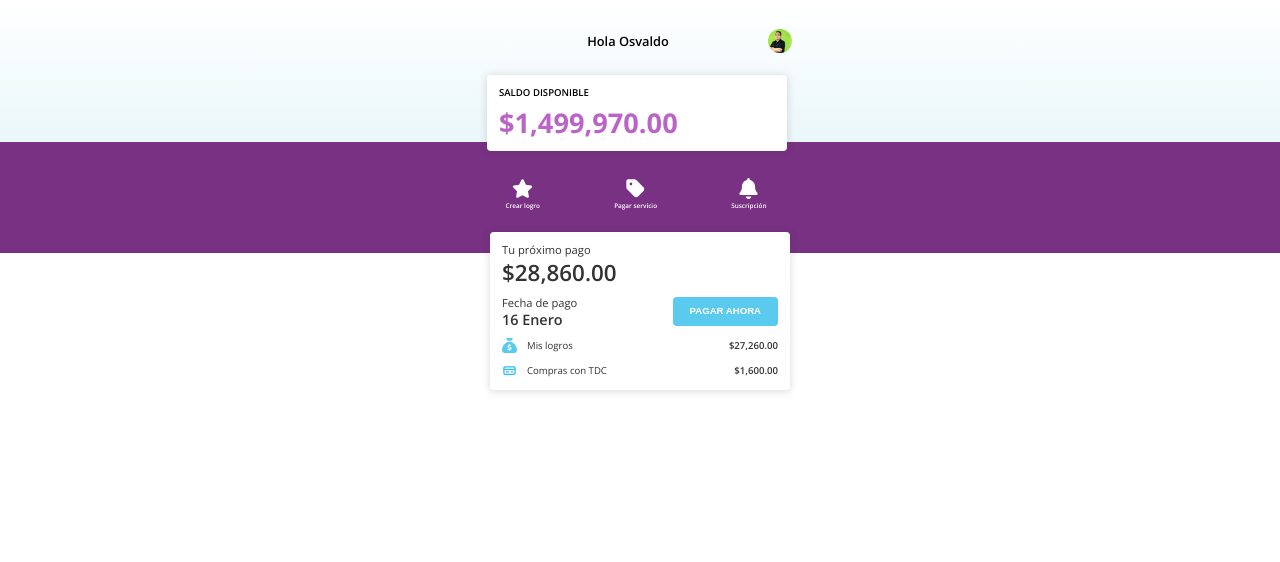
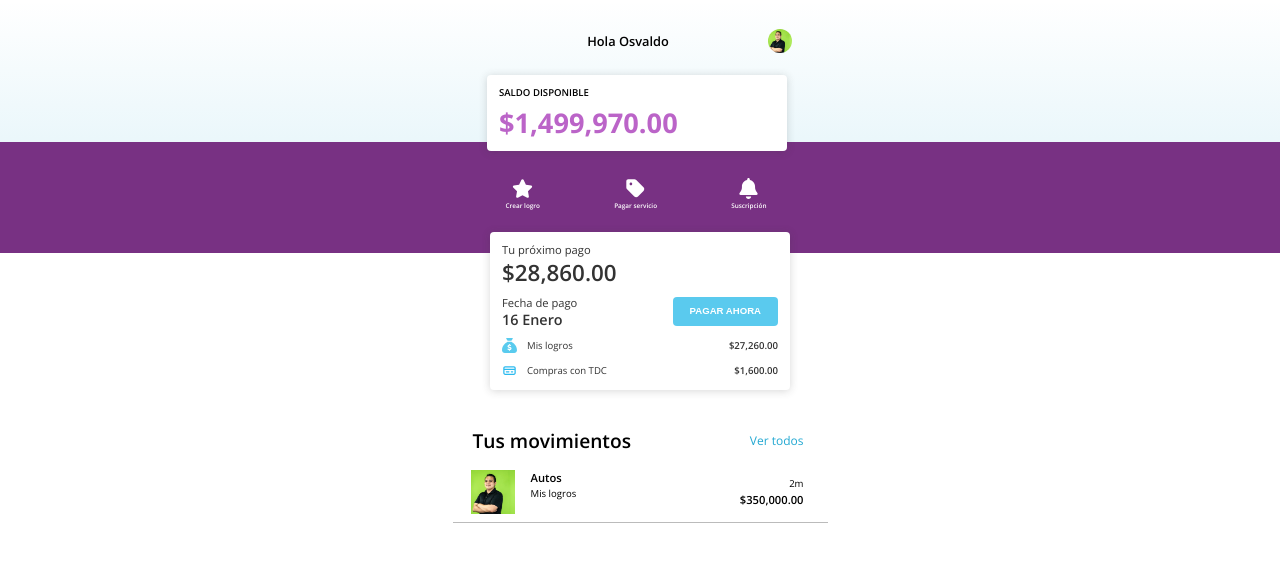
Before and after one commit to ArzCorp/bank-web-app, a Next.js app: page / in a window 1280 px wide. Shown: the top 562 px of the page. Built offline with nearby package versions, Linux system fonts and the light colour scheme.

Commit message:
✨ added movements

```diff
--- a/pages/index.tsx
+++ b/pages/index.tsx
@@ -5,6 +5,7 @@ import Balance from 'components/Balance'
 import Header from 'components/Header'
 import Transactions from 'components/transactions'
 import Payment from 'components/payment'
+import Movements from 'components/movements'
 
 const Home: NextPage = () => {
 	return (
@@ -20,6 +21,7 @@ const Home: NextPage = () => {
 			<Transactions>
 				<Payment />
 			</Transactions>
+			<Movements />
 		</section>
 	)
 }
--- /dev/null
+++ b/src/components/movements/Movement.tsx
@@ -0,0 +1,25 @@
+import Image from 'next/image'
+
+export default function Movement() {
+	return (
+		<li className="movement">
+			<span className="movement__details">
+				<Image
+					className="movement__img"
+					src="/img/user.jpeg"
+					width={44}
+					height={44}
+					alt={`movimiento`}
+				/>
+				<div className="movement__info">
+					<p className="movement__name">Autos</p>
+					<p className="movement__description">Mis logros</p>
+				</div>
+			</span>
+			<span>
+				<p className="movement__time">2m</p>
+				<p className="movement__amount">$350,000.00</p>
+			</span>
+		</li>
+	)
+}
--- /dev/null
+++ b/src/components/movements/index.tsx
@@ -0,0 +1,18 @@
+import Container from 'components/Container'
+import Movement from './Movement'
+
+export default function Movements() {
+	return (
+		<section className="movements">
+			<Container>
+				<div className="movements__details">
+					<p className="movements__title">Tus movimientos</p>
+					<p className="movements__see">Ver todos</p>
+				</div>
+				<ul className="movements__list">
+					<Movement />
+				</ul>
+			</Container>
+		</section>
+	)
+}
--- /dev/null
+++ b/src/scss/components/movements/_movement.scss
@@ -0,0 +1,31 @@
+.movement {
+	display: flex;
+	justify-content: space-between;
+	align-items: center;
+	padding: 8px 24px 8px 18px;
+	border-bottom: 0.5px solid #bbb;
+	&__details {
+		display: flex;
+		gap: 16px;
+	}
+	&__img {
+		object-fit: cover;
+	}
+	&__name {
+		font-size: $md;
+		line-height: 1.43;
+		font-weight: 600;
+	}
+	&__description {
+		font-size: $sm;
+		line-height: 1.67;
+	}
+	&__time {
+		@extend .movement__description;
+		text-align: right;
+		font-weight: 300;
+	}
+	&__amount {
+		@extend .movement__name;
+	}
+}
--- /dev/null
+++ b/src/scss/components/movements/_movements.scss
@@ -0,0 +1,20 @@
+.movements {
+	&__details {
+		display: flex;
+		justify-content: space-between;
+		align-items: center;
+		padding-left: 20px;
+		padding-right: 24px;
+		margin-bottom: 8px;
+	}
+	&__title {
+		font-size: 2.4rem;
+		font-weight: 600;
+		line-height: 1.33;
+	}
+	&__see {
+		color: $light-secondary-color;
+		font-size: $regular;
+		line-height: 1.33;
+	}
+}
--- a/src/scss/components/transactions/_transactions.scss
+++ b/src/scss/components/transactions/_transactions.scss
@@ -5,7 +5,7 @@
 	color: $white-color;
 	padding-top: 36px;
 	padding-bottom: 43px;
-	margin-bottom: 182px;
+	margin-bottom: 175px;
 	&__container {
 		padding-left: 53px;
 		padding-right: 61px;
--- a/src/scss/main.scss
+++ b/src/scss/main.scss
@@ -14,3 +14,5 @@
 @import './components/transactions/transactionItem';
 @import './components/payment/payment';
 @import './components/payment/paymentRecord';
+@import './components/movements/movements';
+@import './components/movements/movement';
```
